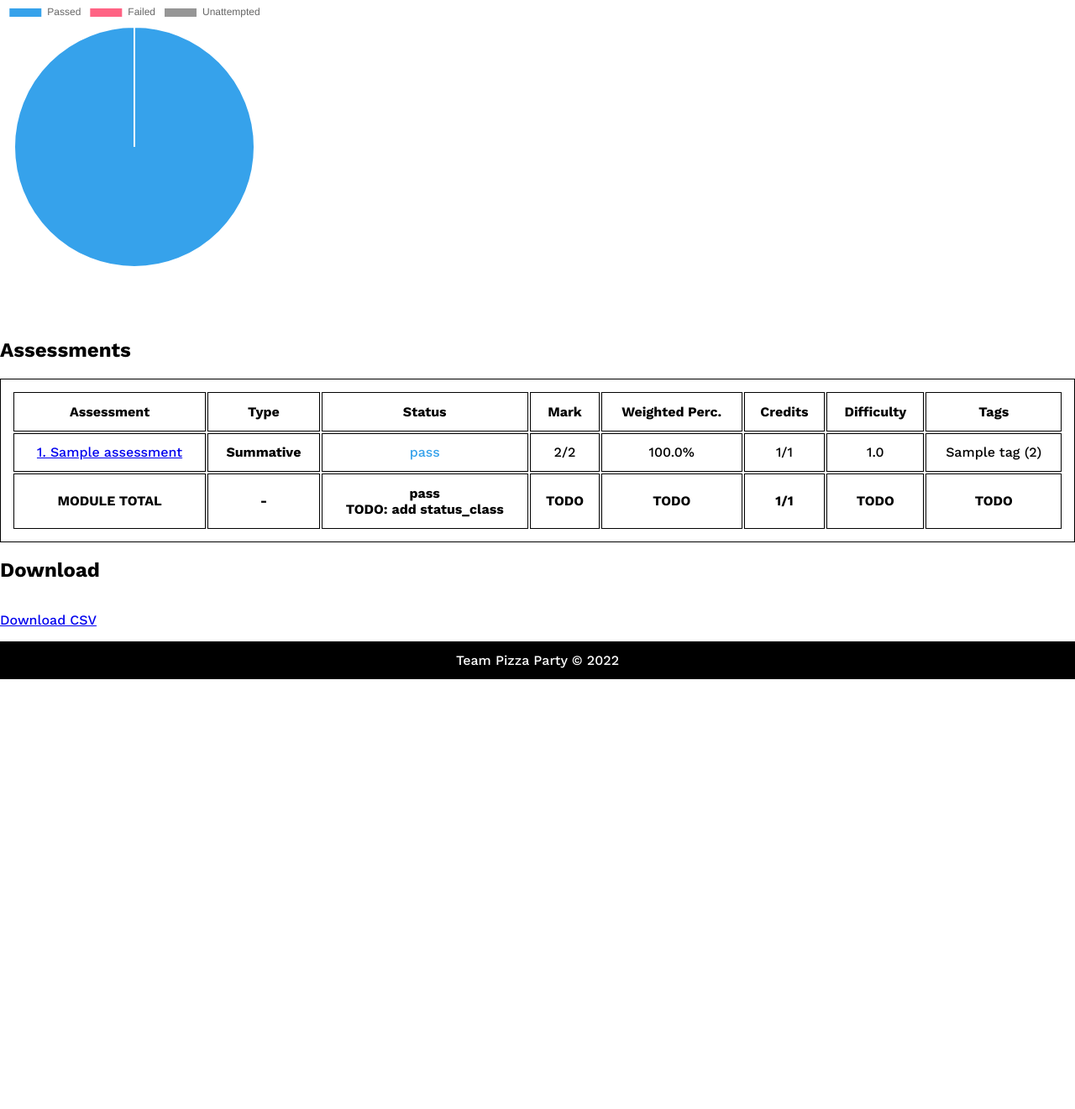
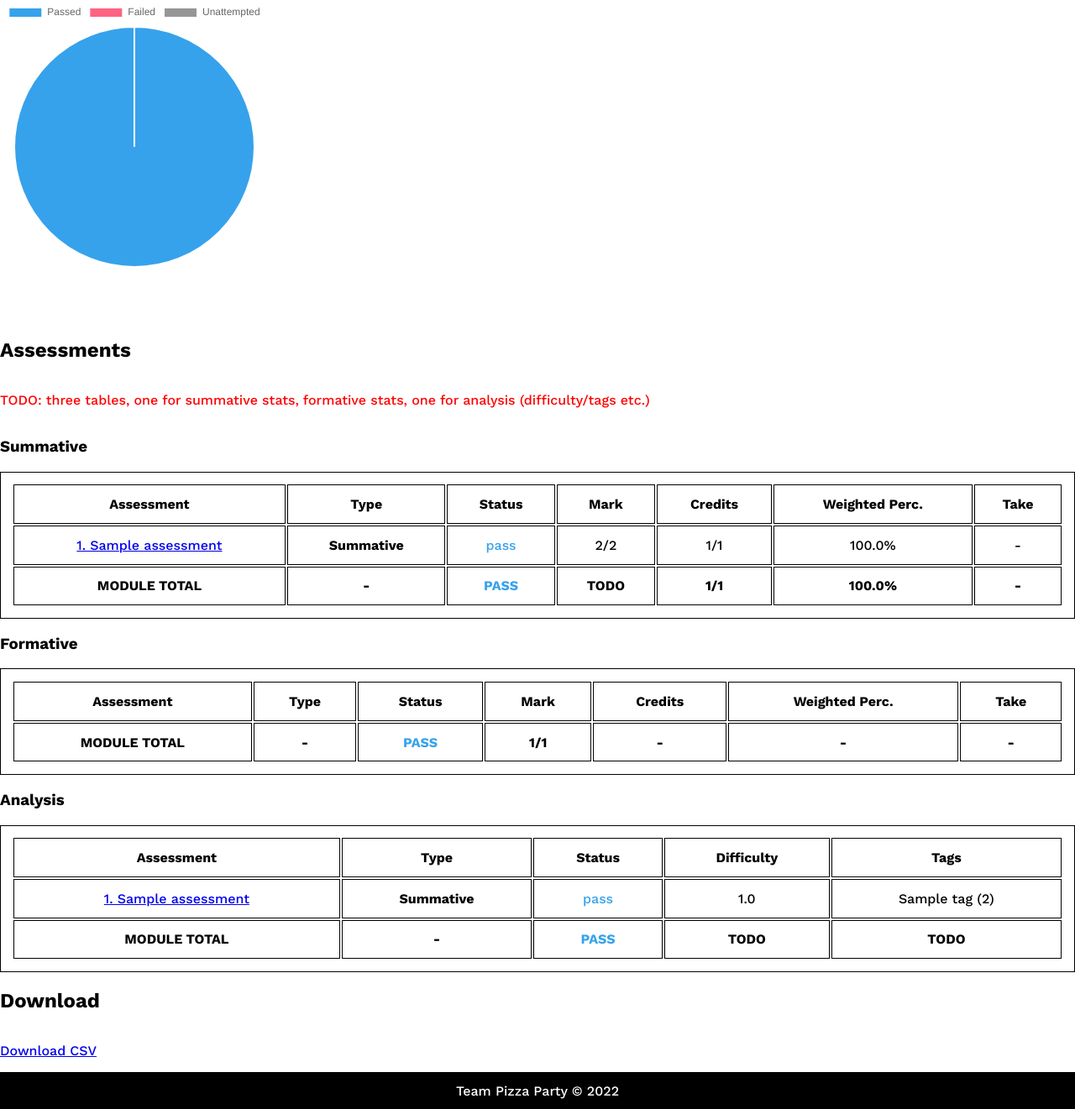
Before and after one commit to dredly/AAT_Deployment, a Flask app: page /student-stats/module/1 in a window 1280 px wide. Shown: the part 575-1896 px from the top of the page at 84% size. Before the commit the page ends 1384 px from the top, so only its background shows below. Run offline with Flask 2, Linux system fonts and the light colour scheme; a user stored in the database is signed in; tables that the repository leaves empty hold one stand-in row (values such as "Sample post"); some libraries are stand-ins or nearby versions.

Commit message:
fix issue with db_maker (issue #80)

```diff
--- a/aat/db_utils.py
+++ b/aat/db_utils.py
@@ -817,7 +817,8 @@ def get_assessment_status(assessment_id, user_id):
         return "fail"
 
 
-def get_module_status(module_id, user_id):
+def get_total_weighted_perc_module(module_id, user_id):
+    # Get list of all assessments user has taken
     all_assessment_marks = get_all_assessment_marks(
         input_user_id=user_id,
         input_module_id=module_id,
@@ -833,12 +834,27 @@ def get_module_status(module_id, user_id):
         q["assessment_id"]: q["correct_marks"] for q in all_assessment_marks
     }
 
-    total_weighted_perc = sum(
+    return sum(
         [
             get_weighted_perc_calc(marks_earned, assessment_id)
             for assessment_id, marks_earned in assessments_taken.items()
         ]
     )
+
+
+def get_module_status(module_id, user_id):
+    all_assessment_marks = get_all_assessment_marks(
+        input_user_id=user_id,
+        input_module_id=module_id,
+        highest_scoring_attempt_only=True,
+        summative_only=True,
+    )
+
+    # If there are no marks, an empty list is returned
+    if not all_assessment_marks:
+        return "unattempted"
+
+    total_weighted_perc = get_total_weighted_perc_module(module_id, user_id)
 
     # If they're above 50% at any point they've passed
     if total_weighted_perc >= 0.5:
--- a/aat/models.py
+++ b/aat/models.py
@@ -186,6 +186,30 @@ class Assessment(db.Model):
 
     def get_attempt_limit(self):
         return 3 if self.is_summative else None
+
+    def get_highest_scoring_attempt(self, user_id):
+        # TODO
+        ...
+
+    def get_marks_for_user(self, user_id):
+        response_t1_query = ResponseT1.query.filter_by(user_id=user_id).all()
+        list_of_attempts = list(set([r.attempt_number for r in response_t1_query]))
+        for index in list_of_attempts:
+            for r in response_t1_query:
+                try:
+                    if r.attempt_number == index:
+                        print("> GOOD")
+                        print(vars(r))
+                        # print(r.question.num_of_marks)
+                        print("ENDGOOD")
+                except:
+                    print("> PROBLEM")
+                    # print(r)
+                    print(vars(r))
+                    print("ENDPROBLEM")
+        # r2 = ResponseT1.query.filter_by(user_id=user_id).all()
+
+        return "HI!"
 
 
 class Tag(db.Model):
--- a/aat/student_stats/routes.py
+++ b/aat/student_stats/routes.py
@@ -362,7 +362,11 @@ def course_view():
 
         if status == "pass":
             for assessment in m.assessments:
-                num_of_credits_earned += assessment.num_of_credits
+                print(f"{assessment=}")
+                print(f"{assessment=}")
+                print(f"{assessment.is_summative=}")
+                if assessment.is_summative:
+                    num_of_credits_earned += assessment.num_of_credits
 
         count_of_sum_assessment_pass = 0
         count_of_sum_asssessment_present = 0
@@ -398,6 +402,9 @@ def course_view():
                 "count_of_sum_asssessment_present": count_of_sum_asssessment_present,
                 "count_of_form_assessment_pass": count_of_form_assessment_pass,
                 "count_of_form_asssessment_present": count_of_form_asssessment_present,
+                "total_weighted_perc": get_total_weighted_perc_module(
+                    m.module_id, current_user.id
+                ),
             }
         )
 
@@ -445,7 +452,6 @@ def module_view(module_id=0):
         store_output_to_file=True,
     )
     module_status = get_module_status(module_id, current_user.id)
-
     # "aid" -> assessment_id_and_data
     assessment_id_and_data = get_assessment_id_and_data(module_id=module_id)
 
@@ -470,6 +476,9 @@ def module_view(module_id=0):
     module_details["sum_of_possible_marks_formative"] = 0
     module_details["sum_of_correct_marks_formative"] = 0
     module_details["sum_of_num_of_credits_formative"] = 0
+    module_details["total_weighted_perc"] = get_total_weighted_perc_module(
+        module_id, current_user.id
+    )
 
     # Adds values for Formative and Summative (combined to be calculated)
     for entry in all_assessment_marks_student:
@@ -887,3 +896,11 @@ def download():
     ] = f"attachment; filename={current_user.name}-aat-export.csv"
     output.headers["Content-type"] = "text/csv"
     return output
+
+
+@student_stats.route("/test")
+def test():
+    assessment_query = Assessment.query.all()
+    for a in assessment_query:
+        print(a.get_marks_for_user(current_user.id))
+    return "."
--- a/aat/student_stats/templates/2_student_stats_module_view.html
+++ b/aat/student_stats/templates/2_student_stats_module_view.html
@@ -54,14 +54,125 @@
 
     <h2>Assessments</h2>
 
+    <p class="todo">TODO: three tables, one for summative stats, formative stats, one for analysis (difficulty/tags etc.)</p>
+    <h3>Summative</h3>
     <table>
         <tr>
             <th>Assessment</th>
             <th>Type</th>
             <th>Status</th>
             <th>Mark</th>
+            <th>Credits</th>
             <th>Weighted Perc.</th>
+            <th>Take</th>
+        </tr>
+        {% for a in assessment_stats_overview %}
+            {% if a.summative %}
+                <tr>
+                    <td>
+                        <li><a href="{{url_for('student_stats.assessment_view', assessment_id=a.assessment_id)}}">{{a.assessment_id}}. {{a.assessment_title}}</a></li>
+                    </td>
+                    <td>
+                        <li><b>Summative</b></li>
+                    </td>
+                    <td>
+                        <li><span class="{{a.status_class}}">{{a.status}}</span></li>
+                    </td>
+                    <td>
+                        <li>
+                            {% if a.status=="unattempted" %}-{% else %}{{a.sum_of_marks_earned}}{% endif %}/{{a.sum_of_marks_possible}}</li>
+                    </td>
+                    <td>
+                        <li>
+                            {% if a.status=="pass" %}{{ a.num_of_credits }}{% else %}0{% endif %}/{{a.num_of_credits}}</li>
+                        </td>
+                        <td>
+                            {% if a.weighted_perc %}
+                            <li>{{ "%.1f" |format(a.weighted_perc*100)}}%</li>
+                            {% else %}
+                                <li>N/A</li>
+                            {% endif %}
+
+                        </td>
+                    <td>-</td>
+                </tr>
+            {% endif %}
+        {% endfor %}
+        <tr class="table_subtotal">
+                <td>MODULE TOTAL</td>
+                <td>-</td>
+                <td><span class='{% if module_status=="pass" %}
+                    text_correct
+                {% elif module_status=="fail" %}
+                    text_incorrect
+                {% elif module_status=="unattempted" %}
+                    text_unattempted
+                {% else %}
+                    text_in_progress
+                {% endif %}'>{{module_status | upper }}</span></td>
+                <td>TODO</td>
+                <td>{{dictionary_of_module_credits["total_credits_earned"]}}/{{dictionary_of_module_credits["total_credits_possible"]}}</td>
+                <td>{{"%.1f" |format(module_details["total_weighted_perc"]*100)}}%</td>
+                <td>-</td>
+        </tr>
+    </table>
+    <h3>Formative</h3>
+    <table>
+        <tr>
+            <th>Assessment</th>
+            <th>Type</th>
+            <th>Status</th>
+            <th>Mark</th>
             <th>Credits</th>
+            <th>Weighted Perc.</th>
+            <th>Take</th>
+        </tr>
+        {% for a in assessment_stats_overview %}
+            {% if not a.summative %}
+                <tr>
+                    <td>
+                        <li><a href="{{url_for('student_stats.assessment_view', assessment_id=a.assessment_id)}}">{{a.assessment_id}}. {{a.assessment_title}}</a></li>
+                    </td>
+                    <td>
+                        <li>Formative</li>
+                    </td>
+                    <td>
+                        <li><span class="{{a.status_class}}">{{a.status}}</span></li>
+                    </td>
+                    <td>
+                        <li>
+                            {% if a.status=="unattempted" %}-{% else %}{{a.sum_of_marks_earned}}{% endif %}/{{a.sum_of_marks_possible}}</li>
+                    </td>
+                    <td>-</td>
+                    <td>-</td>
+                    <td>-</td>
+                </tr>
+            {% endif %}
+        {% endfor %}
+        <tr class="table_subtotal">
+                <td>MODULE TOTAL</td>
+                <td>-</td>
+                <td><span class='{% if module_status=="pass" %}
+                    text_correct
+                {% elif module_status=="fail" %}
+                    text_incorrect
+                {% elif module_status=="unattempted" %}
+                    text_unattempted
+                {% else %}
+                    text_in_progress
+                {% endif %}'>{{module_status | upper }}</span></td>
+                <td>{{dictionary_of_module_credits["total_credits_earned"]}}/{{dictionary_of_module_credits["total_credits_possible"]}}</td>
+                <td>-</td>
+                <td>-</td>
+                <td>-</td>
+        </tr>
+    </table>
+    <h3>Analysis</h3>
+    <table>
+        <tr>
+            <th>Assessment</th>
+            <th>Type</th>
+            <th>Status</th>
             <th>Difficulty</th>
             <th>Tags</th>
         </tr>
@@ -76,29 +187,10 @@
                         {% else %}
                         Formative
                     {% endif %}</li>
+
                 </td>
                 <td>
                     <li><span class="{{a.status_class}}">{{a.status}}</span></li>
-            </td>
-            <td>
-                <li>
-                    {% if a.status=="unattempted" %}-{% else %}{{a.sum_of_marks_earned}}{% endif %}/{{a.sum_of_marks_possible}}</li>
-            </td>
-            <td>
-                {% if a.weighted_perc %}
-                <li>{{ "%.1f" |format(a.weighted_perc*100)}}%</li>
-                {% else %}
-                    <li>N/A</li>
-                {% endif %}
-
-            </td>
-            <td>
-                <li>
-                    {% if a.summative %}
-                        {% if a.status=="pass" %}{{ a.num_of_credits }}{% else %}0{% endif %}/{{a.num_of_credits}}</li>
-                    {% else %}
-                        -
-                    {% endif %}
                 </td>
                 <td>
                     <li>{{ a.difficulty }}</li>
@@ -112,7 +204,6 @@
                         {% else %}
                             None
                         {% endif %}
-
                     </li>
                 </td>
             </tr>
@@ -120,10 +211,15 @@
         <tr class="table_subtotal">
                 <td>MODULE TOTAL</td>
                 <td>-</td>
-                <td>{{module_status}}<br>TODO: add status_class</td>
-                <td>TODO</td>
-                <td>TODO</td>
-                <td>{{dictionary_of_module_credits["total_credits_earned"]}}/{{dictionary_of_module_credits["total_credits_possible"]}}</td>
+                <td><span class='{% if module_status=="pass" %}
+                    text_correct
+                {% elif module_status=="fail" %}
+                    text_incorrect
+                {% elif module_status=="unattempted" %}
+                    text_unattempted
+                {% else %}
+                    text_in_progress
+                {% endif %}'>{{module_status | upper }}</span></td>
                 <td>TODO</td>
                 <td>TODO</td>
 
--- a/db_maker.py
+++ b/db_maker.py
@@ -239,7 +239,7 @@ with app.app_context():
             QuestionT1(  # 7
                 assessment_id=6,
                 num_of_marks=5,
-                question_text="In a weigted graph what is an edge?",
+                question_text="In a weighted graph what is an edge?",
                 difficulty=1,
                 feedback_if_correct="Well done!",
                 feedback_if_wrong="No, try again",
@@ -827,7 +827,7 @@ with app.app_context():
                 attempt_number=1,
                 user_id=4,
                 assessment_id=10,
-                t1_question_id=19,
+                t1_question_id=9,
                 selected_option=26,
                 is_correct=True,
             ),
```
Also changed, not shown: aat/student_stats/templates/1_student_stats_course_view.html (+11 -19 lines). Lines whose indentation alone changed are shown as unchanged.
